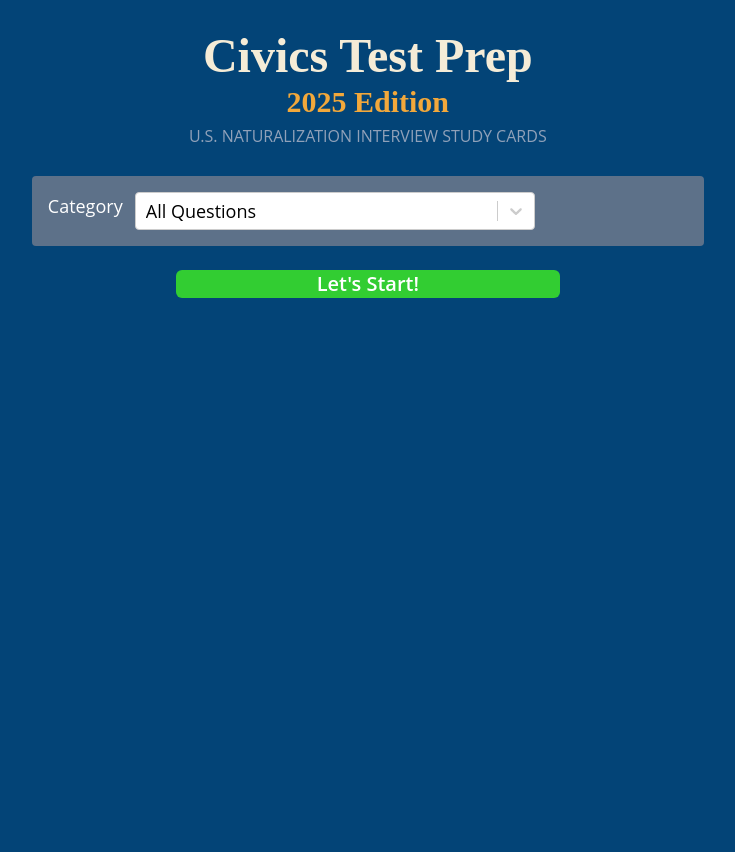
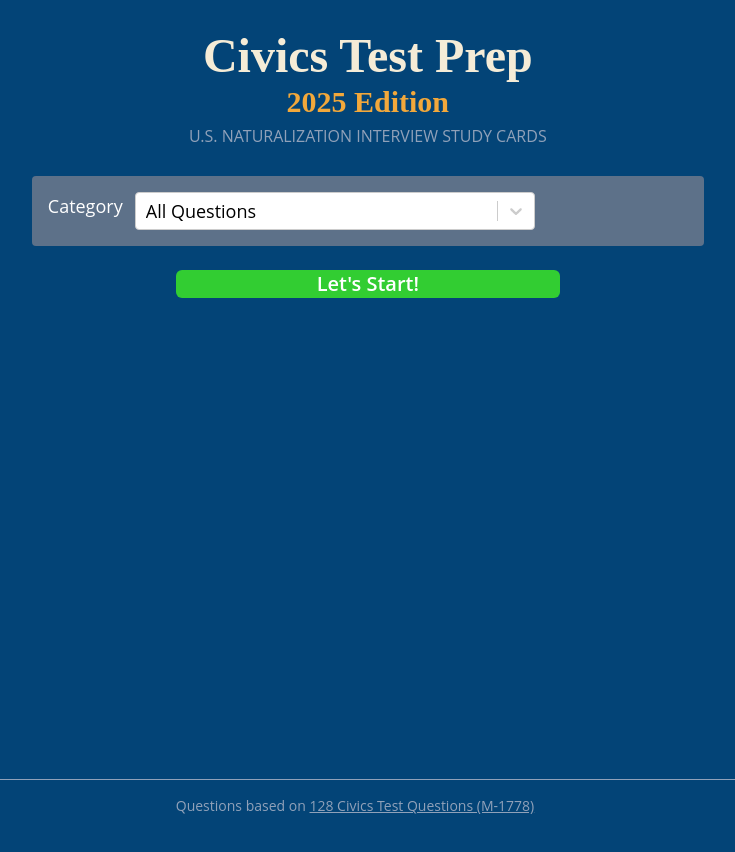
Before and after one commit to BarbaraPruz/civics-2025, a React (Vite) app: page / in a window 1280 px wide. Shown: the top 852 px of the page, without its empty margins (285-1020 px from the left). Before the commit the page ends 800 px from the top, so only its background shows below. Built offline with nearby package versions, Linux system fonts and the light colour scheme.

Commit message:
Add footer

```diff
--- a/src/App.tsx
+++ b/src/App.tsx
@@ -2,6 +2,7 @@ import { useState } from "react";
 import AppHeader from "@/components/appHeader";
 import Settings from "@/components/settings";
 import Quiz from "./components/quiz";
+import Footer from "./components/footer";
 
 function App() {
   const [quizInProgress, setQuizInProgress] = useState(false);
@@ -10,6 +11,8 @@ function App() {
   const handleQuizOver = () => setQuizInProgress(false);
 
   return (
+    <div className="min-h-screen flex flex-col">
+      <main className="flex-1">
         <div className="w-[95vw] flex flex-col gap-3 items-center">
           <AppHeader />
           {quizInProgress ? (
@@ -30,6 +33,9 @@ function App() {
             </div>
           )}
         </div>
+      </main>
+      <Footer />
+    </div>
   );
 }
 
--- /dev/null
+++ b/src/components/footer/index.tsx
@@ -0,0 +1,15 @@
+const Footer = () => {
+  return (
+    <footer className="mt-8 py-4 text-center text-sm text-slate-400 border-t border-[--color-steel-blue]">
+      Questions based on{" "}
+      <a
+        href="https://www.uscis.gov/sites/default/files/document/questions-and-answers/2025-Civics-Test-128-Questions-and-Answers.pdf"
+        target="_blank"
+      >
+        128 Civics Test Questions (M-1778)
+      </a>
+    </footer>
+  );
+};
+
+export default Footer;
--- a/src/index.css
+++ b/src/index.css
@@ -2,7 +2,7 @@
 
 :root {
   --color-dark-background: #034477;
-  --color-red-accent: #ff2f2a;/* #d4502a; */
+  --color-red-accent: #ff2f2a; /* #d4502a; */
   --color-amber-accent: #f2a83b;
   --color-cream-text: #f5ecd7;
   --color-steel-blue: #5d7189; /* #5d7189; #8a9bb0;*/
@@ -51,6 +51,10 @@ button {
   @apply hover:scale-[1.01];
 }
 
+footer a {
+  @apply pointer-events-auto cursor-pointer underline text-slate-400;
+}
+
 .subtitle {
   @apply text-base text-slate-400 uppercase;
 }
```
Lines whose indentation alone changed are shown as unchanged.
